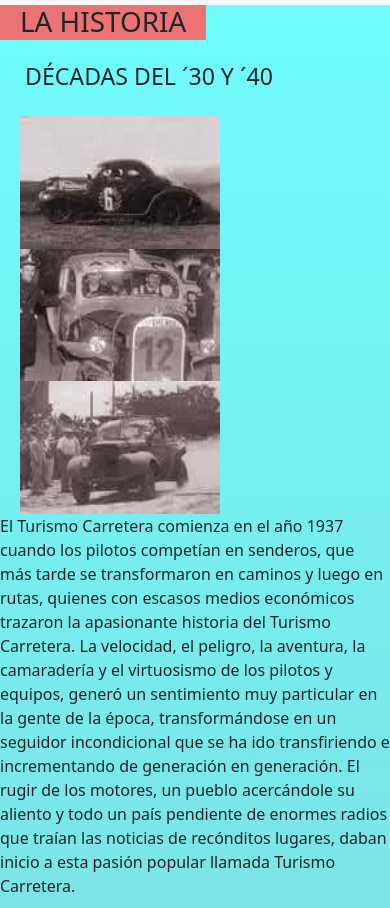
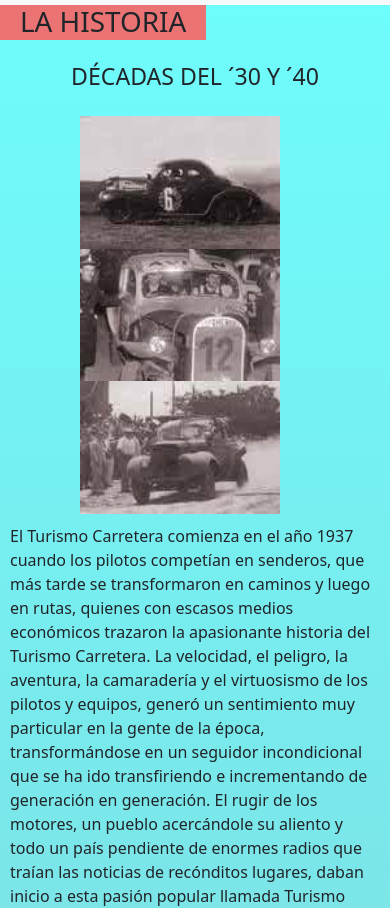
Before and after one commit to Marcelo-Pereyra/PF_PEREYRA, a plain HTML site: page secciones/historia.html in a window 390 px wide. Shown: the part 213-1121 px from the top of the page. Drawn offline with nearby package versions, Linux system fonts and the light colour scheme.

Commit message:
responsive Historia arreglado

```diff
--- a/scss/assets/_historia.scss
+++ b/scss/assets/_historia.scss
@@ -1,12 +1,20 @@
 /* Estilo Historia */
 #Historia {
+    p {
+    max-width: 1000px;
+    padding: 10px;
+    margin: auto;
+}
 
     flex-direction: column;
     flex-wrap: wrap;
     align-content: center;
     justify-content: center;
     align-items: center;
-    background-image:linear-gradient(rgba(6, 250, 250, 0.581), rgb(216, 65, 90));
+
+    background-image: linear-gradient(rgba(6, 250, 250, 0.581), rgb(216, 65, 90));
+
+
 }
 
 #Historia h1 {
@@ -17,7 +25,7 @@
 }
 
 #Historia h3 {
-
+text-align: center;
     margin: 5px;
     padding: 20px;
 
@@ -26,5 +34,5 @@
 #Historia img {
     width: 300px;
     align-items: center;
-    margin-left: 20px;
+    margin-left: 130px;
 }
--- a/scss/assets/_mediaquery.scss
+++ b/scss/assets/_mediaquery.scss
@@ -49,10 +49,11 @@
 }
 
 /* Responsive Historia */
-@media(max-width: 980px) {
+@media(max-width: 1310px) {
     #Historia img {
         flex-wrap: nowrap;
-        width: 200px;
+        max-width: 200px;
+        margin-left: 80px;
 
     }
 }
```
Also changed, not shown: css/style.css, 1 other file.
